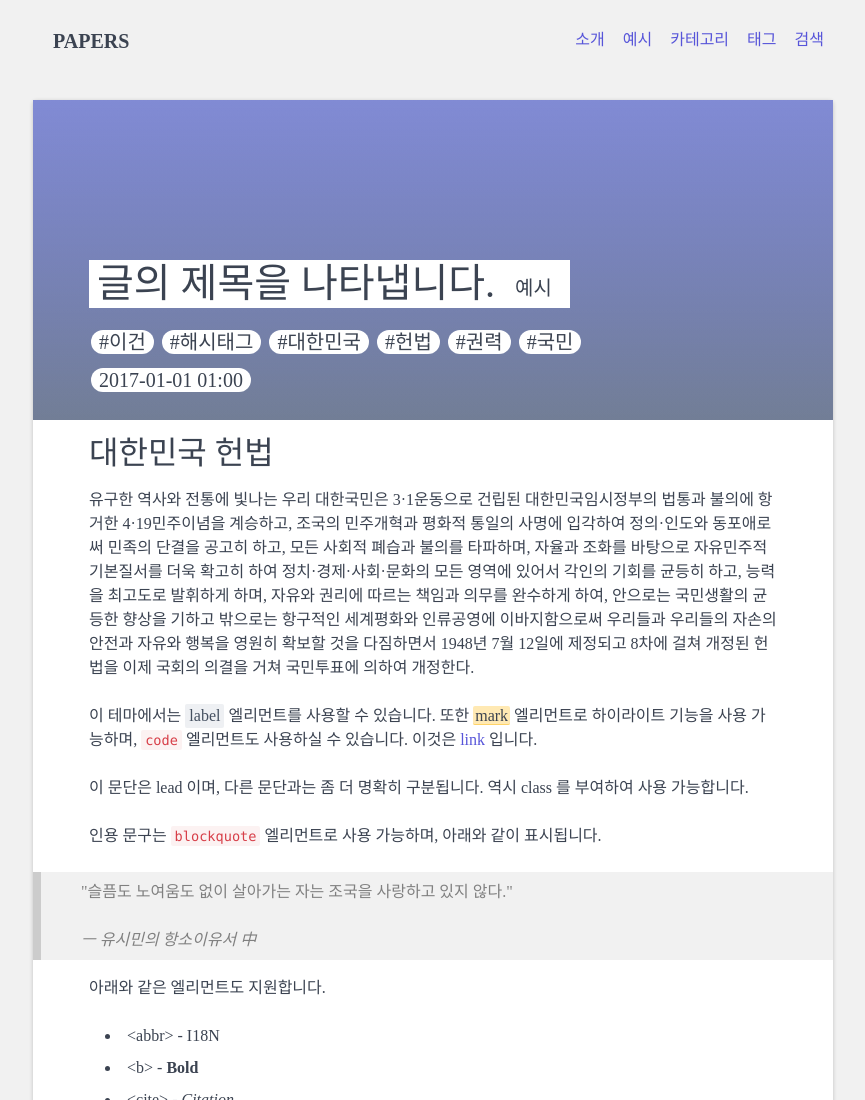
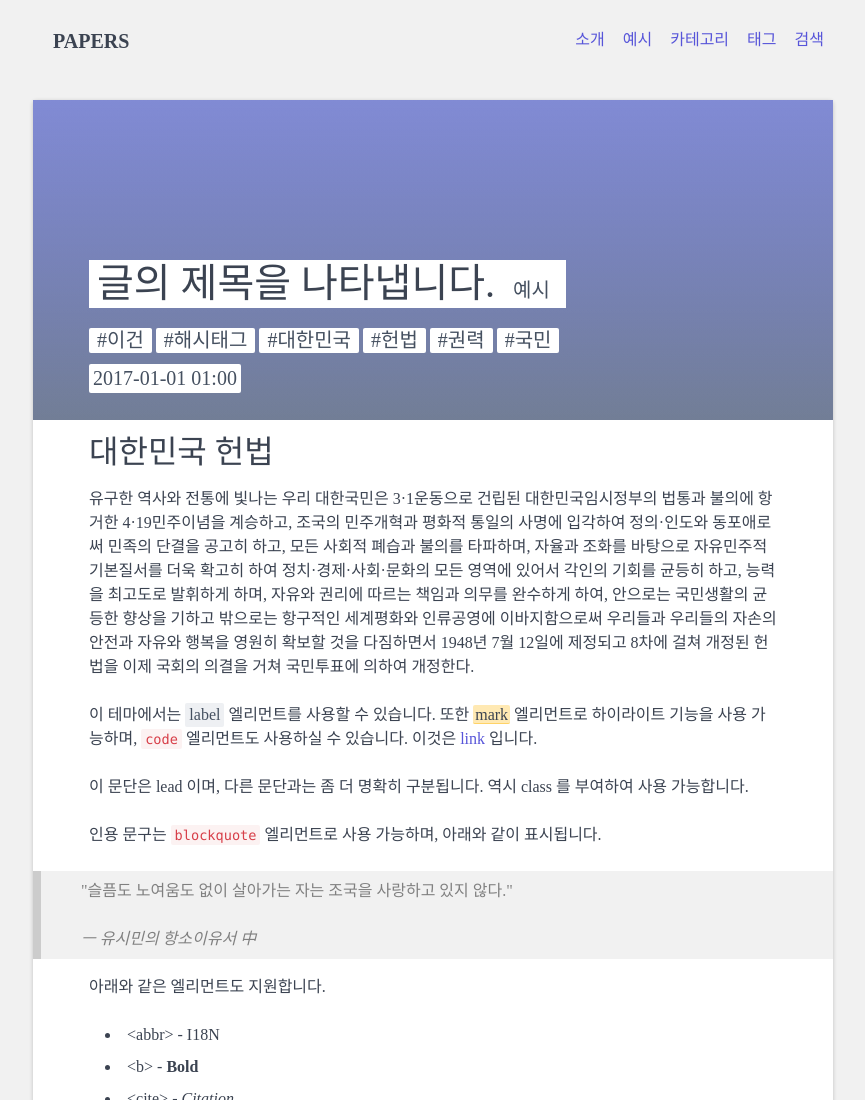
Before and after one commit to channprj/papers-hugo, a plain HTML site: page index.html in a window 1280 px wide. Shown: the top 1100 px of the page, without its empty margins (207-1072 px from the left). Drawn offline with nearby package versions, Linux system fonts and the light colour scheme; a web font is replaced by a local one.

Commit message:
Remove: Deprecated element

```diff
--- a/index.html
+++ b/index.html
@@ -1,6 +1,5 @@
 <!DOCTYPE html>
-<html lang="en">
-
+<html lang="ko">
 <head>
   <meta charset="UTF-8">
   <meta name="viewport" content="width=device-width">
@@ -33,17 +32,17 @@
     <div class="container">
       <div class="featured-image"></div>
       <div id="content" class="column col-12">
-        <h1 id="title">글의 제목을 나타냅니다. <label class="tag chip">예시</label></h1>
+        <h1 id="title">글의 제목을 나타냅니다. <label class="tag label">예시</label></h1>
         <!-- <h2 id="sub-title">글의 부제목을 나타냅니다.</h2> -->
         <div class="tags">
-          <label class="tag chip">#이건</label>
-          <label class="tag chip">#해시태그</label>
-          <label class="tag chip">#대한민국</label>
-          <label class="tag chip">#헌법</label>
-          <label class="tag chip">#권력</label>
-          <label class="tag chip">#국민</label>
+          <label class="tag label">#이건</label>
+          <label class="tag label">#해시태그</label>
+          <label class="tag label">#대한민국</label>
+          <label class="tag label">#헌법</label>
+          <label class="tag label">#권력</label>
+          <label class="tag label">#국민</label>
         </div>
-        <span class="datetime chip">2017-01-01 01:00</span>
+        <span class="datetime label">2017-01-01 01:00</span>
         <div class="article">
           <h2>대한민국 헌법</h2>
           <p>
```
